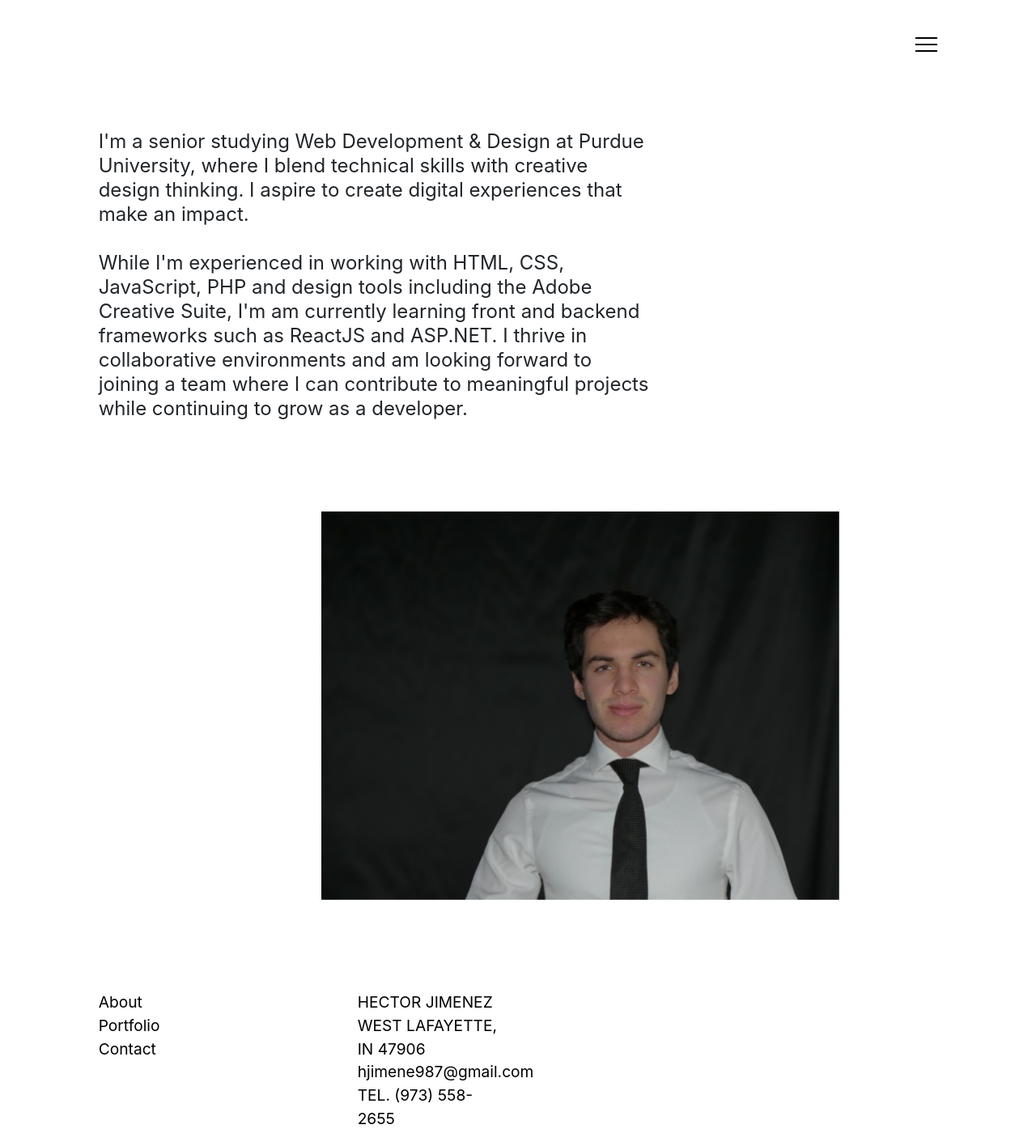
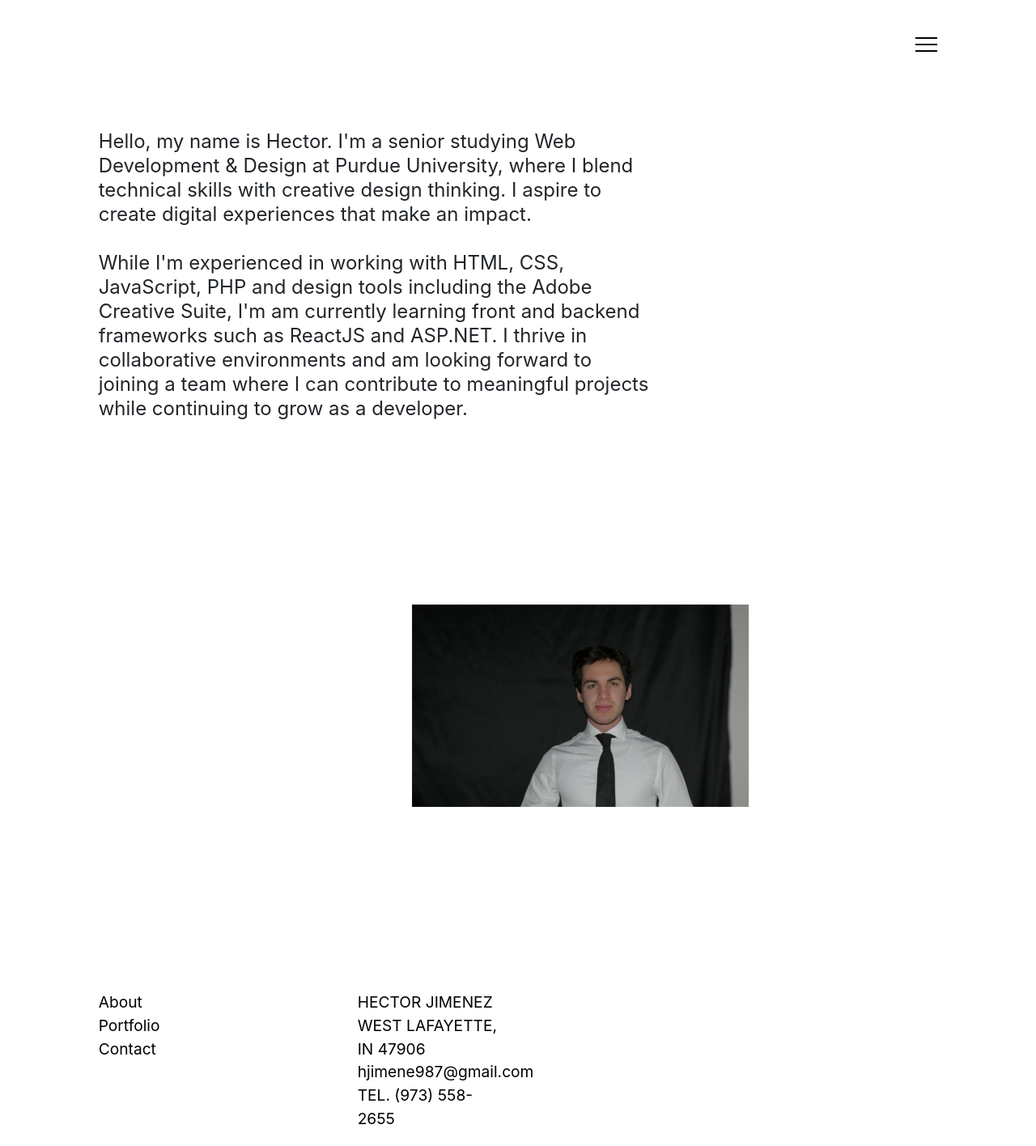
Before and after one commit to hjimene123/Portfolio-Site, a plain HTML site: page index.html in a window 1280 px wide. Shown: the top 1416 px of the page at 81% size. Drawn offline with nearby package versions, Linux system fonts and the light colour scheme; grey boxes are pictures that could not be loaded.

Commit message:
Changes to bio and portrait

```diff
--- a/css/style.css
+++ b/css/style.css
@@ -104,7 +104,7 @@
   background-attachment: fixed;
   background-position: center;
   background-repeat: no-repeat;
-  background-size: cover;
+  background-size: 65%;
   will-change: transform;
   object-position: right;
   overflow: hidden;
--- a/index.html
+++ b/index.html
@@ -52,7 +52,7 @@
             <div class="col-md-10 col-sm-12">
                <div class="row">
                   <div class="col-xl-8 col-md-10 col-sm-12">
-                     <p> I'm a senior studying Web Development &amp; Design at Purdue University, where I blend technical skills with creative design thinking. I aspire to create digital experiences that make an impact.
+                     <p> Hello, my name is Hector. I'm a senior studying Web Development &amp; Design at Purdue University, where I blend technical skills with creative design thinking. I aspire to create digital experiences that make an impact.
                         <br><br>
                         While I'm experienced in working with HTML, CSS, JavaScript, PHP and design tools including the Adobe Creative Suite, I'm am currently learning front and backend frameworks such as ReactJS and ASP.NET. I thrive in collaborative environments and am looking forward to joining a team where I can contribute to meaningful projects while continuing to grow as a developer.
 
```
Also changed, not shown: 1 other file.
